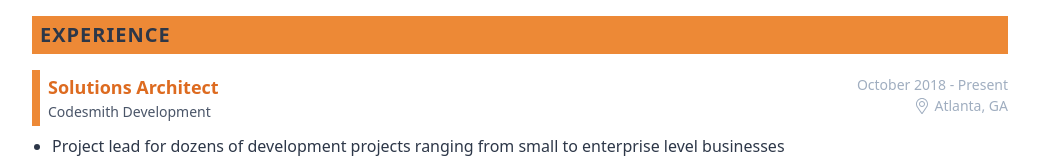
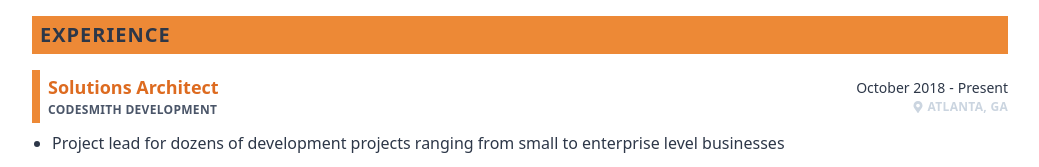
Before and after one commit to cullymason/resume, a Vue app: page / in a window 1280 px wide. Shown: the part 449-616 px from the top of the page, without its empty margins (120-1159 px from the left). Built offline with nearby package versions, Linux system fonts and the light colour scheme; a web font is replaced by a local one; what @tailwindcss/ui would draw is missing.

Commit message:
fixed styling

```diff
--- a/src/components/Experiences.vue
+++ b/src/components/Experiences.vue
@@ -2,20 +2,30 @@
     <section>
             <h2 class="text-lg md:text-xl uppercase font-black  text-gray-50 bg-orange-500 tracking-wider pl-2 py-1 mt-2 mb-4">Experience</h2>
             <article v-for="experience in experiences" :key="experience" class="mb-8 md:mb-6">
-                <h3 class="flex items-start justify-between flex-col md:flex-row py-1 mb-2 pl-2 border-l-8 border-orange-500">
+                <h3 class="flex items-start justify-between items-center flex-col md:flex-row py-1 mb-2 pl-2 border-l-8 border-orange-500">
                     <div class="flex flex-col">
                         <span class="font-bold text-lg text-orange-600 pr-1 border-gray-300">{{ experience.title }}</span>
-                        <span class="pr-2 text-sm text-gray-700">{{ experience.company }}</span>
-
-                        <span class="flex-auto"></span>
+                        <span class="pr-2 text-xs uppercase tracking-wide font-bold text-gray-700">{{ experience.company }}</span>
                     </div>
+                    <span class="flex-auto"></span>
                     <div class="flex flex-col items-start md:items-end">
 
-                        <div class="text-sm upper text-gray-500">{{experience.startMonth}} {{experience.startYear}} - {{ experience.isCurrent ? "Present" : experience.endMonth+' '+experience.endYear }}</div>
-                        <div class="text-gray-500 text-sm font-light hidden md:flex md:items-center">
+                        <div class="flex items-center text-sm upper font-medium text-gray-800">
+                            <span>
+                                {{ experience.startMonth }} {{experience.startYear}}
+                            </span>
+                            <span class="mx-1">
+                                -
+                            </span>
+                            <span>
+                                {{ experience.isCurrent ? "Present" : experience.endMonth+' '+experience.endYear }}
+                            </span>
+
+                        </div>
+                        <div class="text-gray-400 text-xs font-semibold tracking-wide uppercase hidden md:flex md:items-center">
                             <div class="mr-1">
-                                <svg class="fill-current w-4 h-4" xmlns="http://www.w3.org/2000/svg" viewBox="0 0 384 512">
-                                    <path d="M192 96c-52.935 0-96 43.065-96 96s43.065 96 96 96 96-43.065 96-96-43.065-96-96-96zm0 160c-35.29 0-64-28.71-64-64s28.71-64 64-64 64 28.71 64 64-28.71 64-64 64zm0-256C85.961 0 0 85.961 0 192c0 77.413 26.97 99.031 172.268 309.67 9.534 13.772 29.929 13.774 39.465 0C357.03 291.031 384 269.413 384 192 384 85.961 298.039 0 192 0zm0 473.931C52.705 272.488 32 256.494 32 192c0-42.738 16.643-82.917 46.863-113.137S149.262 32 192 32s82.917 16.643 113.137 46.863S352 149.262 352 192c0 64.49-20.692 80.47-160 281.931z"/>
+                                <svg class="fill-current w-3 h-3" xmlns="http://www.w3.org/2000/svg" viewBox="0 0 384 512">
+                                    <path d="M172.268 501.67C26.97 291.031 0 269.413 0 192 0 85.961 85.961 0 192 0s192 85.961 192 192c0 77.413-26.97 99.031-172.268 309.67-9.535 13.774-29.93 13.773-39.464 0zM192 272c44.183 0 80-35.817 80-80s-35.817-80-80-80-80 35.817-80 80 35.817 80 80 80z"/>
                                 </svg>
                             </div>
                             <div>
```
